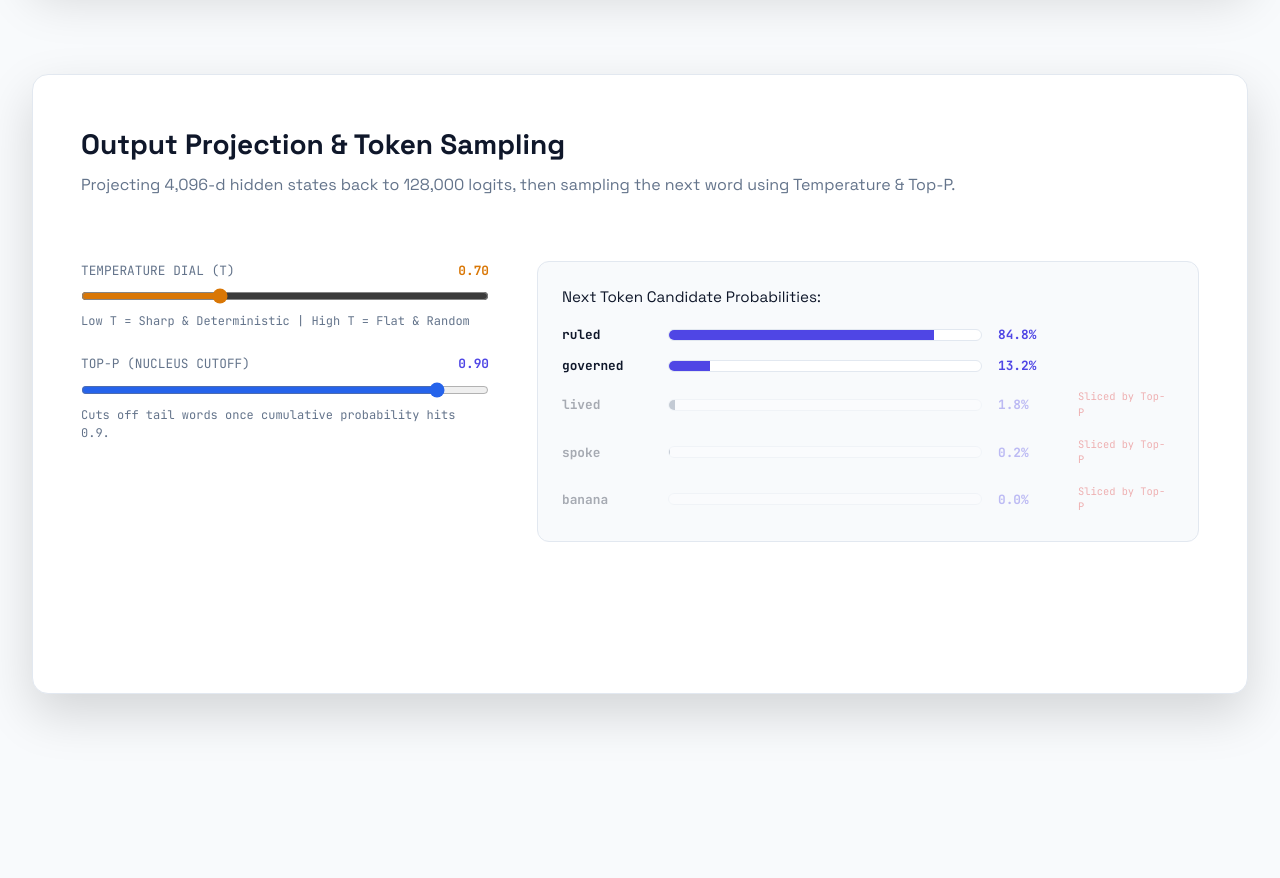
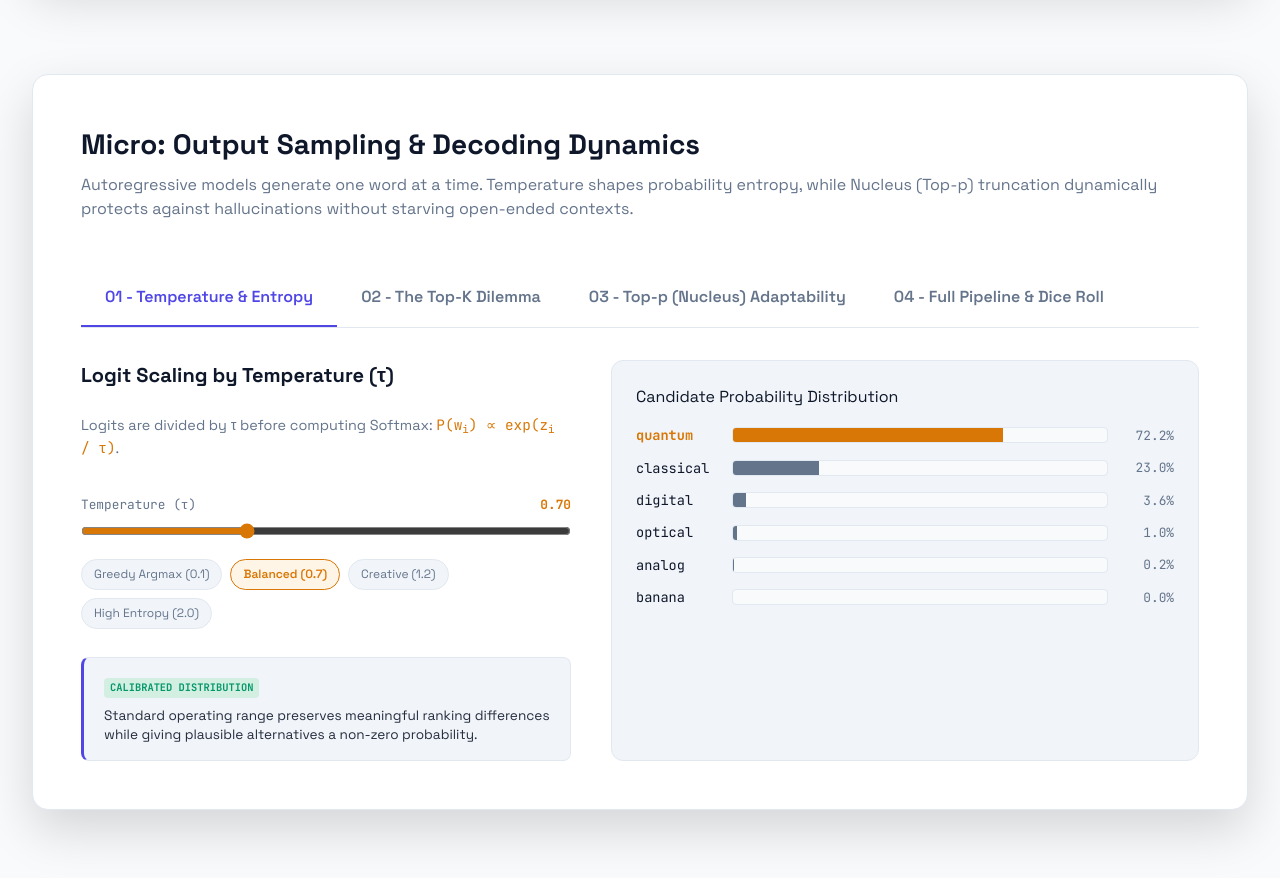
Before and after one commit to AlanPonnachan/transformer-encyclopedia, a SvelteKit app: page /architectures/llama3 in a window 1280 px wide. Shown: the part 6360-7238 px from the top of the page. Before the commit the page ends 7198 px from the top, so only its background shows below. Built offline with nearby package versions, Linux system fonts and the light colour scheme.

Commit message:
improved output sampling

```diff
--- a/src/routes/architectures/llama3/+page.svelte
+++ b/src/routes/architectures/llama3/+page.svelte
@@ -4,6 +4,7 @@
   import SwiGLUExplorer from '$lib/components/architectures/SwiGLUExplorer.svelte';
   import { inspectedCell } from '$lib/stores/diagram';
   import { onMount } from 'svelte';
+  import SamplingExplorer from '$lib/components/architectures/SamplingExplorer.svelte';
 
   const configs = {
     '8B':  { dim: 4096, n_layers: 32, n_heads: 32, n_kv_heads: 8, vocab_size: '128k', ffn_hidden: '14,336', ctx: '128k' },
@@ -169,32 +170,6 @@
     [0.1, 0.2, 0.3, 0.3, 0.1]
   ];
 
-  // --- CARD 8: SAMPLING STATE ---
-  let temperature = 0.7;
-  let topP = 0.90;
-  const candidateTokens = [
-    { word: "ruled", rawLogit: 8.5 },
-    { word: "governed", rawLogit: 7.2 },
-    { word: "lived", rawLogit: 5.8 },
-    { word: "spoke", rawLogit: 4.1 },
-    { word: "banana", rawLogit: 0.2 }
-  ];
-
-  $: scaledExp = candidateTokens.map(t => Math.exp(t.rawLogit / Math.max(0.01, temperature)));
-  $: expSum = scaledExp.reduce((a, b) => a + b, 0);
-  $: probs = candidateTokens.map((t, i) => ({
-    ...t,
-    prob: scaledExp[i] / expSum
-  }));
-
-  $: sortedProbs = [...probs].sort((a, b) => b.prob - a.prob);
-  $: cumSumList = (() => {
-    let acc = 0;
-    return sortedProbs.map(p => {
-      acc += p.prob;
-      return { ...p, cumSum: acc, isKept: acc <= topP || acc - p.prob < topP };
-    });
-  })();
 
   onMount(() => inspectedCell.set(null));
 
@@ -938,49 +913,7 @@
        CARD 8: OUTPUT PROJECTION & SAMPLING
        ========================================== -->
   <span id="sampling-card" style="display:block; margin-top:-50px; padding-top:50px;"></span>
-  <InteractiveCard title=" Output Projection & Token Sampling" subtitle="Projecting 4,096-d hidden states back to 128,000 logits, then sampling the next word using Temperature & Top-P.">
-    <div class="sampling-workspace">
-
-      <div class="sampling-controls">
-        <div class="ctrl-group">
-          <div class="lbl-row">
-            <span>Temperature Dial (T)</span>
-            <strong style="color: var(--highlight)">{temperature.toFixed(2)}</strong>
-          </div>
-          <input type="range" min="0.05" max="2.0" step="0.05" bind:value={temperature} class="hl-slider" />
-          <span class="ctrl-hint">Low T = Sharp & Deterministic | High T = Flat & Random</span>
-        </div>
-
-        <div class="ctrl-group">
-          <div class="lbl-row">
-            <span>Top-P (Nucleus Cutoff)</span>
-            <strong style="color: var(--accent)">{topP.toFixed(2)}</strong>
-          </div>
-          <input type="range" min="0.1" max="1.0" step="0.05" bind:value={topP} class="blue-slider" />
-          <span class="ctrl-hint">Cuts off tail words once cumulative probability hits {topP}.</span>
-        </div>
-      </div>
-
-      <div class="sampling-bars-container">
-        <h4>Next Token Candidate Probabilities:</h4>
-        <div class="cand-bars">
-          {#each cumSumList as item}
-            <div class="cand-row" class:guillotined={!item.isKept}>
-              <span class="cand-word">{item.word}</span>
-              <div class="bar-track">
-                <div class="bar-fill" style="width: {item.prob * 100}%" class:kept-fill={item.isKept}></div>
-              </div>
-              <span class="cand-pct">{(item.prob * 100).toFixed(1)}%</span>
-              {#if !item.isKept}
-                <span class="sliced-tag">Sliced by Top-P</span>
-              {/if}
-            </div>
-          {/each}
-        </div>
-      </div>
-
-    </div>
-  </InteractiveCard>
+  <SamplingExplorer />
 
 </div>
 
```
